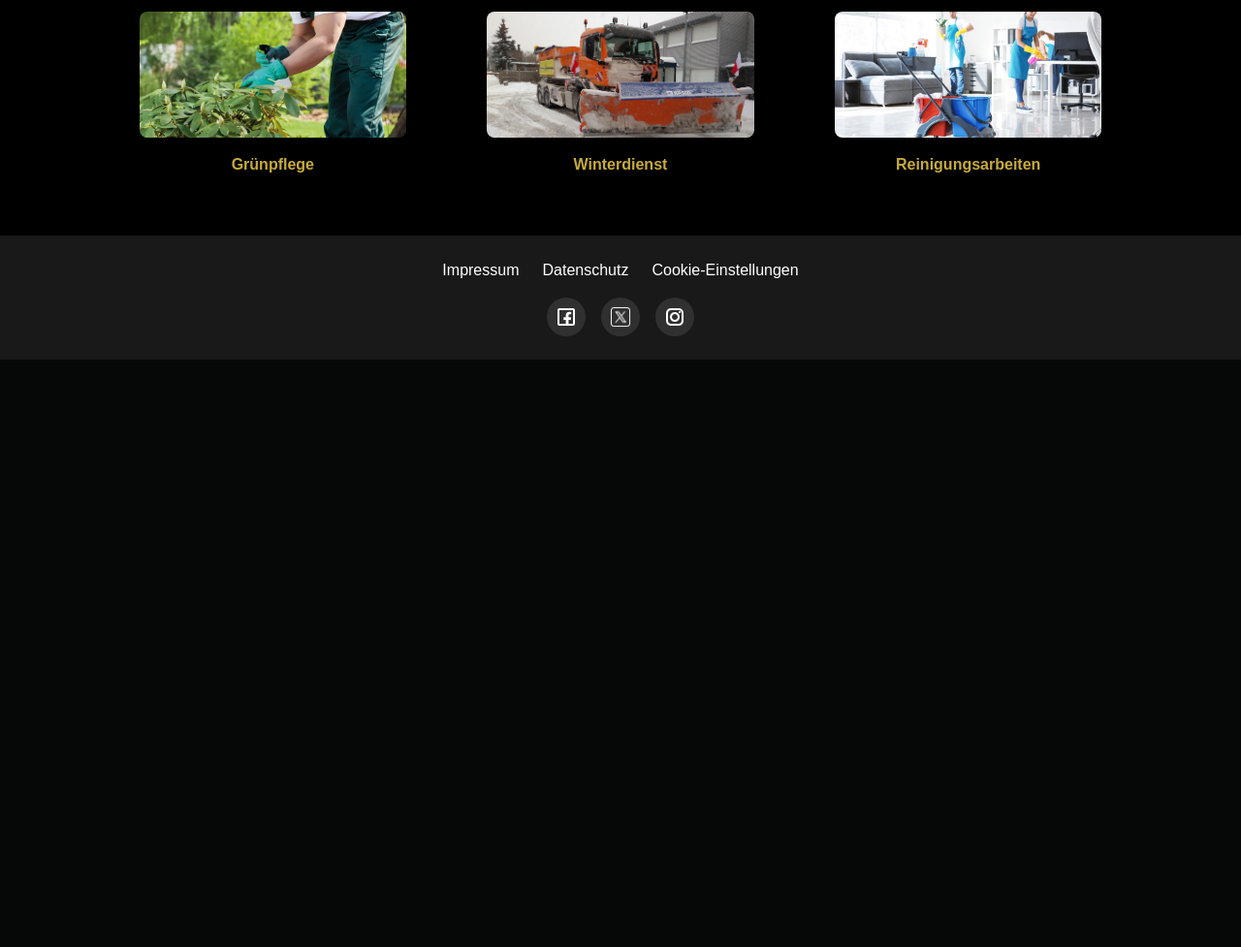
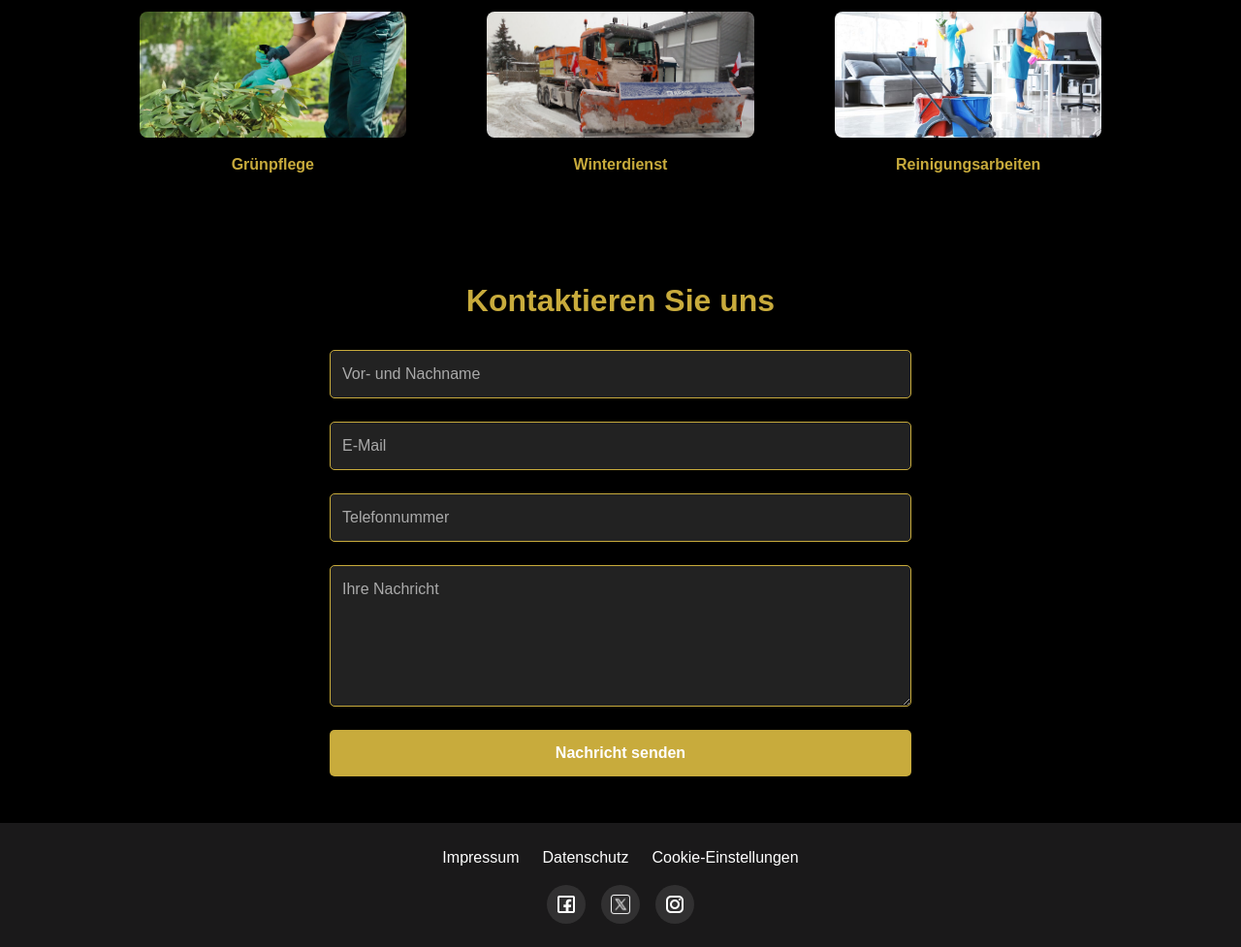
Before and after one commit to vitali2772/dtg, a Django app: page / in a window 1280 px wide. Shown: the part 2032-3009 px from the top of the page at 97% size. Before the commit the page ends 2403 px from the top, so only its background shows below. Run offline with Django 5.2, Linux system fonts and the light colour scheme.

Commit message:
added contact formular (not working)

```diff
--- a/deintraumgarten/myapp/static/styles/style.css
+++ b/deintraumgarten/myapp/static/styles/style.css
@@ -398,6 +398,74 @@ html, body {
     color: #C8AB3C; /* Goldene Farbe für den Text */
 }
 
+/* Contact Section */
+.contact-section {
+    background-color: #000; /* Schwarzer Hintergrund */
+    color: #fff; /* Weißer Text */
+    padding: 3rem 1.5rem; /* Abstand innerhalb der Section */
+    text-align: center; /* Zentriere den Text */
+}
+
+.contact-section .section-title {
+    font-size: 2rem; /* Schriftgröße für die Überschrift */
+    color: #C8AB3C; /* Goldene Farbe */
+    margin-bottom: 2rem; /* Abstand unter der Überschrift */
+}
+
+.contact-form {
+    max-width: 600px; /* Breite des Formulars begrenzen */
+    margin: 0 auto; /* Formular zentrieren */
+    display: flex;
+    flex-direction: column; /* Inhalte untereinander anordnen */
+    gap: 1.5rem; /* Abstand zwischen den Formularfeldern */
+}
+
+.form-group {
+    display: flex;
+    flex-direction: column; /* Label und Input vertikal anordnen */
+    text-align: left; /* Text linksbündig ausrichten */
+}
+
+.form-group label {
+    font-size: 1rem;
+    margin-bottom: 0.5rem; /* Abstand zwischen Label und Input */
+    color: #fff; /* Weißer Text */
+}
+
+.form-group input,
+.form-group textarea {
+    padding: 0.75rem; /* Polsterung innerhalb der Felder */
+    font-size: 1rem; /* Schriftgröße */
+    border: 1px solid #C8AB3C; /* Goldener Rahmen */
+    border-radius: 5px; /* Abgerundete Ecken */
+    background-color: #222; /* Dunkler Hintergrund */
+    color: #fff; /* Weißer Text */
+    outline: none; /* Standard-Fokusrahmen entfernen */
+    width: 100%; /* Volle Breite */
+}
+
+.form-group input::placeholder,
+.form-group textarea::placeholder {
+    color: #aaa; /* Hellgraue Platzhalterfarbe */
+}
+
+.form-group input:focus,
+.form-group textarea:focus {
+    border-color: #C8AB3C; /* Goldener Rahmen bei Fokus */
+}
+
+.btn-submit {
+    padding: 0.75rem 1.5rem; /* Polsterung für den Button */
+    font-size: 1rem; /* Schriftgröße */
+    font-weight: bold;
+    color: #fff; /* Weißer Text */
+    background-color: #C8AB3C; /* Goldene Hintergrundfarbe */
+    border: none; /* Kein Rahmen */
+    border-radius: 5px; /* Abgerundete Ecken */
+    cursor: pointer; /* Zeiger-Cursor */
+    transition: backgrou
+}
+
 /* Footer */
 .footer {
     background-color: #1A191A; /* Schwarzer Hintergrund */
--- a/deintraumgarten/myapp/templates/base.html
+++ b/deintraumgarten/myapp/templates/base.html
@@ -53,7 +53,7 @@
                         </a>
                     </li>
                     <li class="sidebar-item">
-                        <a href="#" class="sidebar-link">
+                        <a href="#contact" class="sidebar-link">
                             <i class="material-symbols-outlined">call</i>
                             <span>Kontakt</span>
                         </a>
@@ -262,6 +262,33 @@
                         </div>
                     </div>
                 </section>
+
+                <!-- Contact Section -->
+                <section id="contact" class="contact-section">
+                    <div class="container">
+                        <h2 class="section-title">Kontaktieren Sie uns</h2>
+                        <form class="contact-form">
+                            <!-- Vor- und Nachname -->
+                            <div class="form-group">
+                                <input type="text" id="name" name="name" placeholder="Vor- und Nachname" required>
+                            </div>
+                            <!-- E-Mail -->
+                            <div class="form-group">
+                                <input type="email" id="email" name="email" placeholder="E-Mail" required>
+                            </div>
+                            <!-- Telefonnummer -->
+                            <div class="form-group">
+                                <input type="tel" id="phone" name="phone" placeholder="Telefonnummer">
+                            </div>
+                            <!-- Nachricht -->
+                            <div class="form-group">
+                                <textarea id="message" name="message" rows="5" placeholder="Ihre Nachricht" required></textarea>
+                            </div>
+                            <!-- Senden-Button -->
+                            <button type="submit" class="btn-submit">Nachricht senden</button>
+                        </form>
+                    </div>
+                </section>
             </div>
         </div>
 
```
